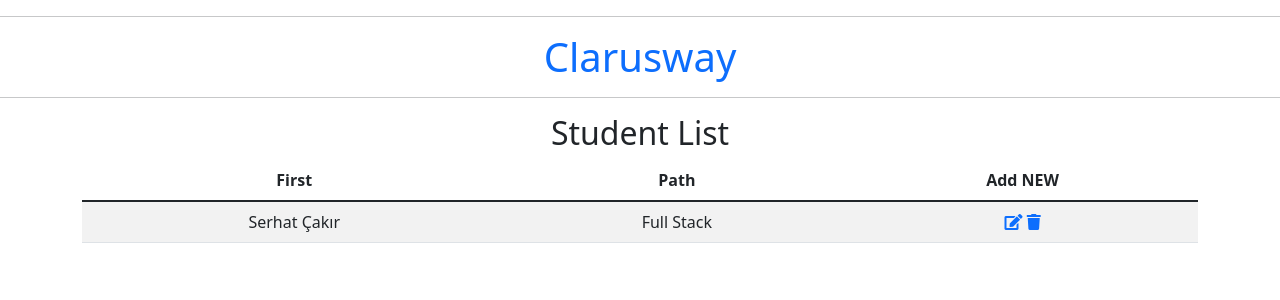
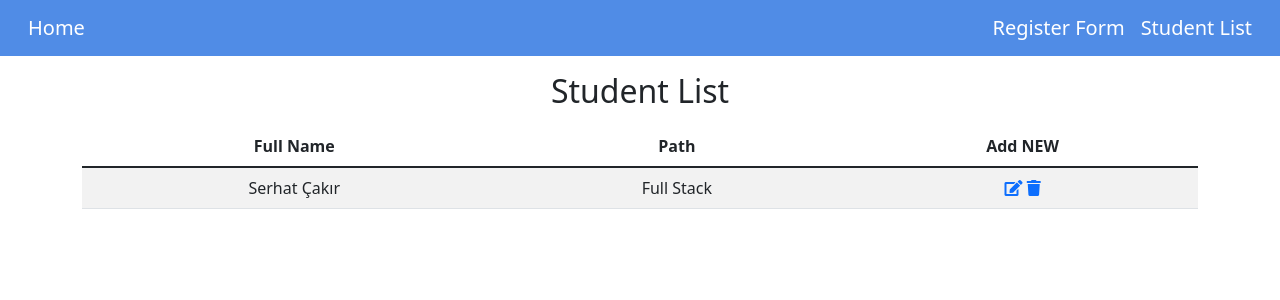
Before and after one commit to serhat-ozcakir/Student-app, a Django app: page /list/ in a window 1280 px wide. Shown: the top 300 px of the page. Run offline with Django 3.2, Linux system fonts and the light colour scheme; data comes from the database, SQL or seed files in the repository; both versions use the stored data as it was after the commit; some libraries are stand-ins or nearby versions.

Commit message:
updatedcomit

```diff
--- a/student_register/templates/student_register/base.html
+++ b/student_register/templates/student_register/base.html
@@ -15,13 +15,31 @@
     <title>CW Student App</title>
 </head>
 
+<!-- <nav class="navbar navbar-expand-lg navbar-dark" style="background-color: #508ce6;">
+    <div class="container">
+        <a class="navbar-brand" href="{% url 'home' %}">Home</a>
+        <a class="navbar-brand" href="{% url 'form' %}">Register Form</a>
+        <a class="navbar-brand" href="{% url 'list' %}">Student List</a>
+        <div class="collapse navbar-collapse" id="navbarNav">
+    </div>
+  </nav> -->
+  <nav  class="navbar navbar-expand-lg navbar-dark" style="background-color: #508ce6;">
+    <div class="container-fluid">
+        <a class="navbar-brand mx-3" href="{% url 'home' %}">Home</a>
+        <form class="d-flex">
+            <a class="navbar-brand" href="{% url 'form' %}">Register Form</a>
+            <a class="navbar-brand" href="{% url 'list' %}">Student List</a>
+      </form>
+    </div>
+  </nav>
+
 <body>
-    <h1><hr>
+    <!-- <h1><hr>
         <center class="text-decoration-non">
            <a href="{% url 'home' %}" class="text-decoration-none">Clarusway</a>
         </center>
         <hr>
-    </h1>
+    </h1> -->
 
     {% block content %}
 
--- a/student_register/templates/student_register/home.html
+++ b/student_register/templates/student_register/home.html
@@ -2,13 +2,13 @@
 
 
 {% block content %}
-<h2 class="text-center">Welcome to Clarusway</h2>
+<h2 class="text-center my-3">Welcome to Clarusway</h2>
 <div class="text-center my-3">
-    <p><a href="{% url 'form' %}" class="text-decoration-none">Register Form</a></p>
+    <!-- <p><a href="{% url 'form' %}" class="text-decoration-none">Register Form</a></p> -->
 </div>
 <div class="text-center">
     {% load static %}
-    <img src="{% static 'design.jpg' %}" alt="Home" class="img-fluid">
+    <img src="{% static 'design.jpg' %}" alt="Home" class="my-3">
 
 
 </div>
--- a/student_register/templates/student_register/student_delete.html
+++ b/student_register/templates/student_register/student_delete.html
@@ -3,10 +3,10 @@
 
 {% block content %}
 <center>
-<form action="" method="post" >
+<form action="" method="post" class="my-5" >
     {% csrf_token %}
     <p>Are you sure delete {{student}} ? </p>
-    <input type="submit" value="Delete">
+    <input type="submit" value="Delete" class="btn btn-danger">
 </form>
 </center>
 
--- a/student_register/templates/student_register/student_form.html
+++ b/student_register/templates/student_register/student_form.html
@@ -5,8 +5,8 @@
 
 <!-- {% load widget_tweaks %} -->
 
-<div class="container">
-    <h2 class="text-center">Student Form</h2>
+<div class="container my-3">
+    <h2 class="text-center">Register Form</h2>
 
     {% for field in form %}
     <!-- <div class="form-group text-center my-3"> -->
--- a/student_register/templates/student_register/student_list.html
+++ b/student_register/templates/student_register/student_list.html
@@ -2,14 +2,14 @@
 
 {% block content %}
 
-<h2 class="text-center">Student List</h2>
+<h2 class="text-center my-3">Student List</h2>
 
 
-<div class="container text-center">
+<div class="container text-center ">
     <table class="table table-striped">
         <thead>
             <tr>
-                <th scope="col">First</th>
+                <th scope="col">Full Name</th>
                 <th scope="col">Path</th>
                 <th scope="col">Add NEW</th>
             </tr>
```
Also changed, not shown: db.sqlite3.
